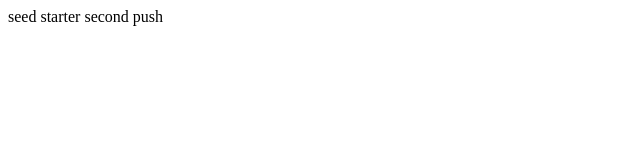
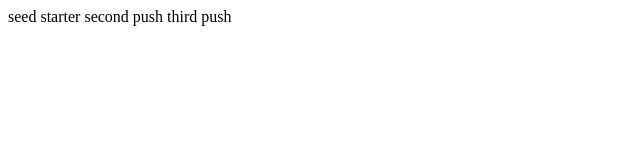
Before and after one commit to j-chaney3/seedstarter, a plain HTML site: page index.html in a window 1280 px wide. Shown: the full height of the page, 0-640 px from the left. Drawn offline with Linux system fonts and the light colour scheme.

Commit message:
third push test

```diff
--- a/index.html
+++ b/index.html
@@ -9,5 +9,6 @@
 <body>
     seed starter
     second push
+    third push
 </body>
 </html>
```
